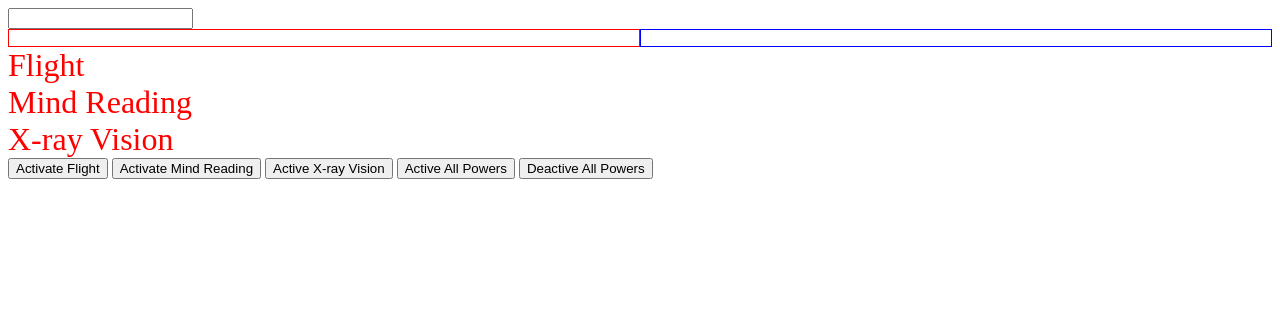
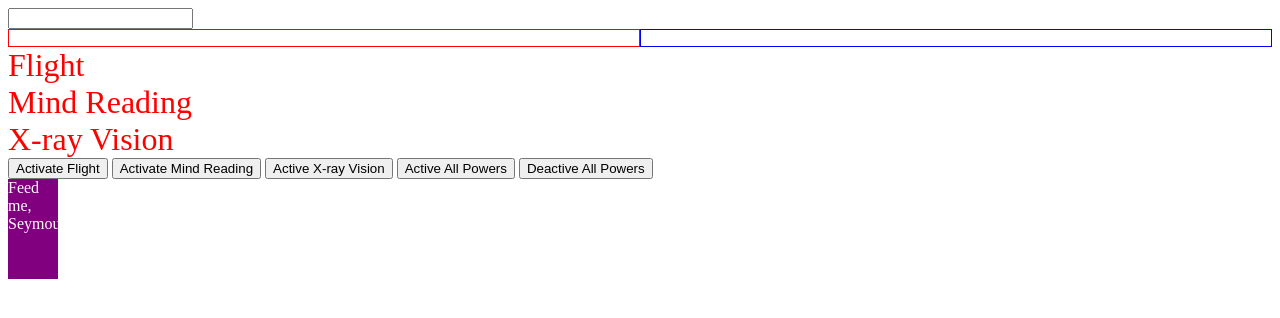
Before and after one commit to sydneywait/event-listeners, a plain HTML site: page index.html in a window 1280 px wide. Drawn offline with Linux system fonts and the light colour scheme.

Commit message:
finished scrolling and scaling challenge--feed me Seymour

```diff
--- a/index.html
+++ b/index.html
@@ -33,6 +33,11 @@
       <button id="activate-all">Active All Powers</button>
       <button id="deactivate-all">Deactive All Powers</button>
 
+      <article id="containerx">
+          <section id="audrey">Feed me, Seymour</section>
+        </article>
+
+
 
     <script src=script.js></script>
   </body>
--- a/script.js
+++ b/script.js
@@ -89,9 +89,37 @@ document.querySelector("body").addEventListener("click", function () {
     }
 )
 
+const audrey = document.getElementById("audrey")
 
+/*
+    Add an event listener to the `document` object to listen
+    for the "scroll" event.
 
+*/
 
-// document.querySelector($(#event.target)).addEventListener("click", function(){
-//     document.querySelector("#xray").classList.replace("disabled", "enabled")
-// })
+// document.querySelector("#audrey").style.width="widthVar";
+window.addEventListener("scroll", function () {
+    console.log("I'm scrolling")
+    // Hint: you're allowed to use the .style property in this exercise, even though we generally advice against it becasue it applies inline styles to your DOM (rather than adding and removing classes)
+
+    // Adjust the width of audrey to be 1/3 the value of `window.scrollY`. No lower than 50px, though.
+
+    let widthVar = 0.33*window.scrollY;
+    if(widthVar > 50){
+        document.querySelector("#audrey").style.width = `${widthVar}px`;
+    }
+    else{
+        document.querySelector("#audrey").style.width = "50px";
+    }
+    // Adjust the height of audrey to be 1/4 the value of `window.scrollY`. No lower than 100px, though.
+
+    let heightVar = 0.25 * window.scrollY;
+    if(heightVar > 100){
+        document.querySelector("#audrey").style.height = `${heightVar}px`;
+    }
+    else{
+        document.querySelector("#audrey").style.height = `100px`;
+    }
+
+  console.log(widthVar);
+})
--- a/style.css
+++ b/style.css
@@ -28,3 +28,17 @@
     font-size:2.5em;
 
 }
+
+#containerx {
+    display: flex;
+    min-height: 1500px;
+  }
+
+
+  #audrey {
+    background-color: purple;
+    color: snow;
+    min-height: 100px;
+    min-width: 50px;
+    position: fixed;
+  }
```
